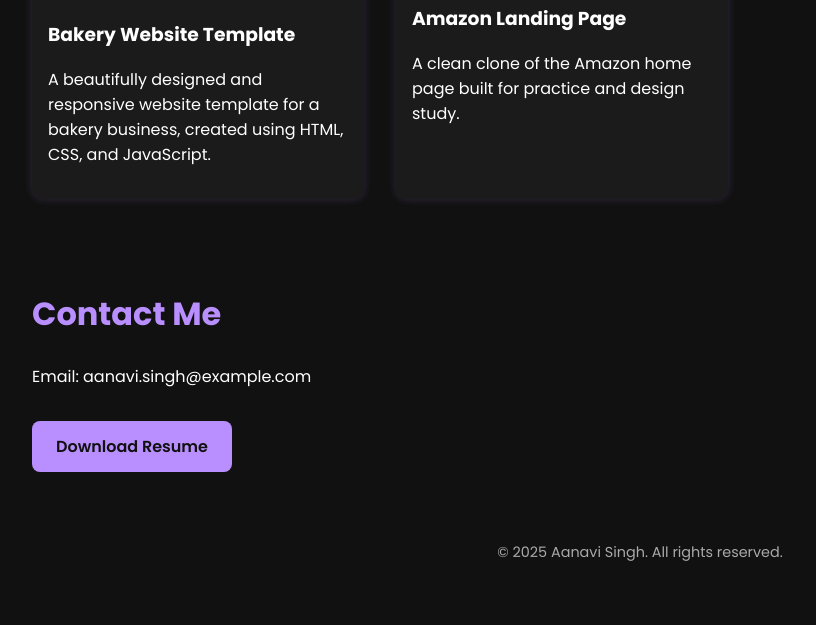
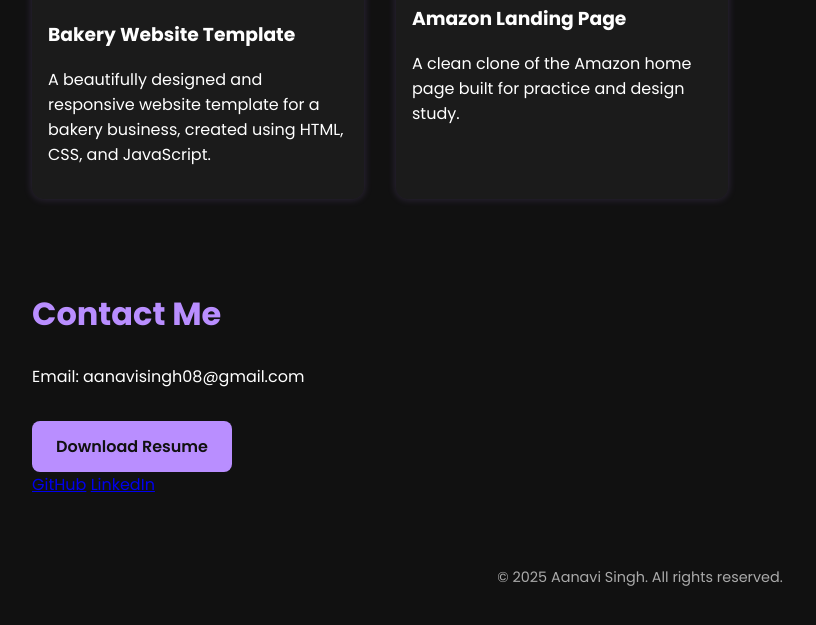
Before and after one commit to aanavisingh08/Portfolio, a plain HTML site: page index.html in a window 1280 px wide. Shown: the part 1329-1954 px from the top of the page, without its empty margins (0-816 px from the left). Before the commit the page ends 1931 px from the top, so only its background shows below. Drawn offline with Linux system fonts and the light colour scheme.

Commit message:
Update index.html

```diff
--- a/index.html
+++ b/index.html
@@ -58,10 +58,16 @@
 
 
   <section id="contact">
-    <h2>Contact Me</h2>
-    <p>Email: aanavi.singh@example.com</p>
-    <a class="resume-btn" href="Aanavi_Resume.pdf" download>Download Resume</a>
-  </section>
+  <h2>Contact Me</h2>
+  <p>Email: aanavisingh08@gmail.com</p>
+  <a class="resume-btn" href="Aanavi_Resume.pdf" download>Download Resume</a>
+
+  <div class="social-links">
+    <a href="https://github.com/aanavisingh08" target="_blank">GitHub</a>
+    <a href="www.linkedin.com/in/aanavi-singh-a572bb35b" target="_blank">LinkedIn</a>
+  </div>
+</section>
+
 
   <footer>
     <p>&copy; 2025 Aanavi Singh. All rights reserved.</p>
```
